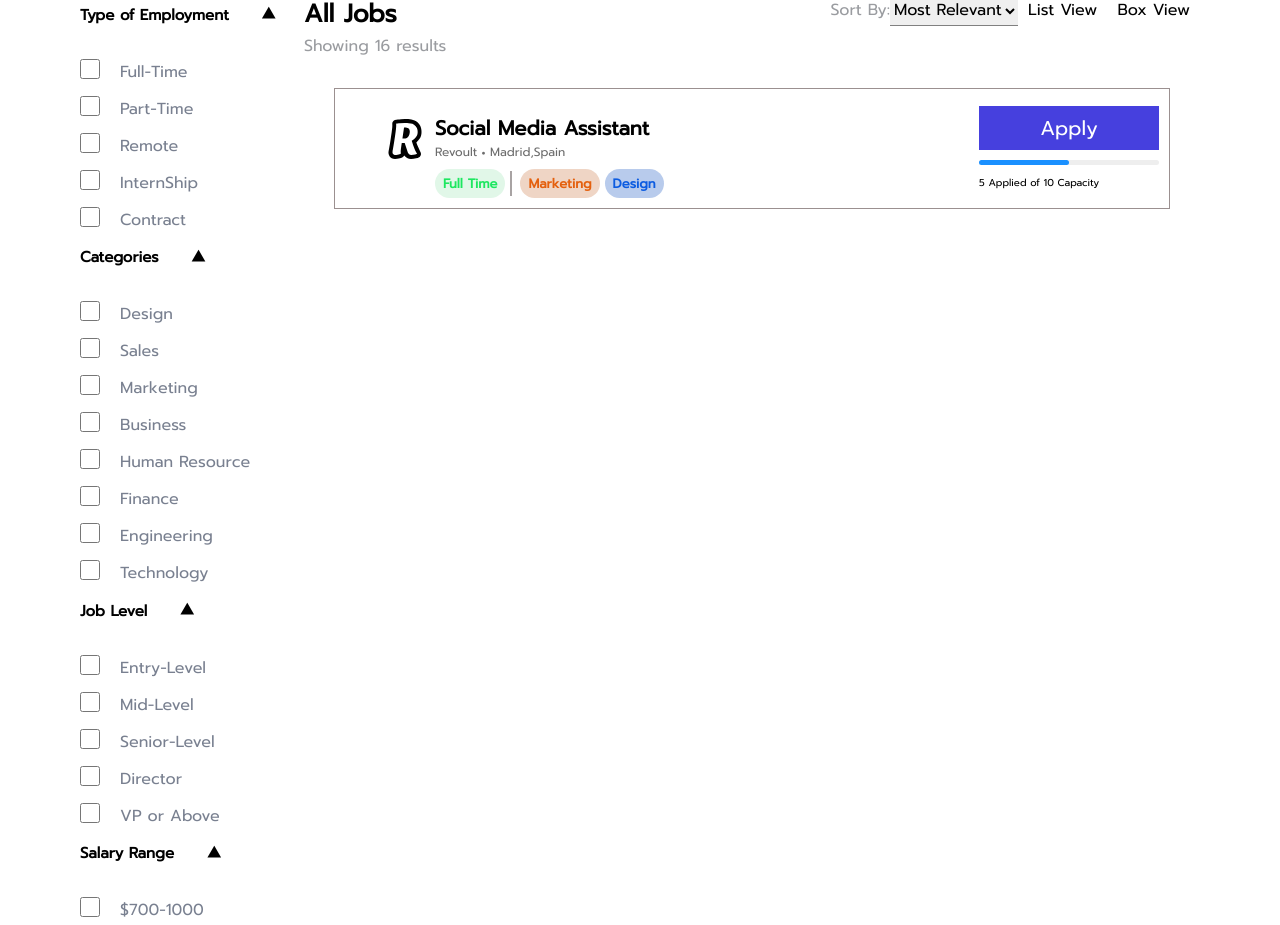
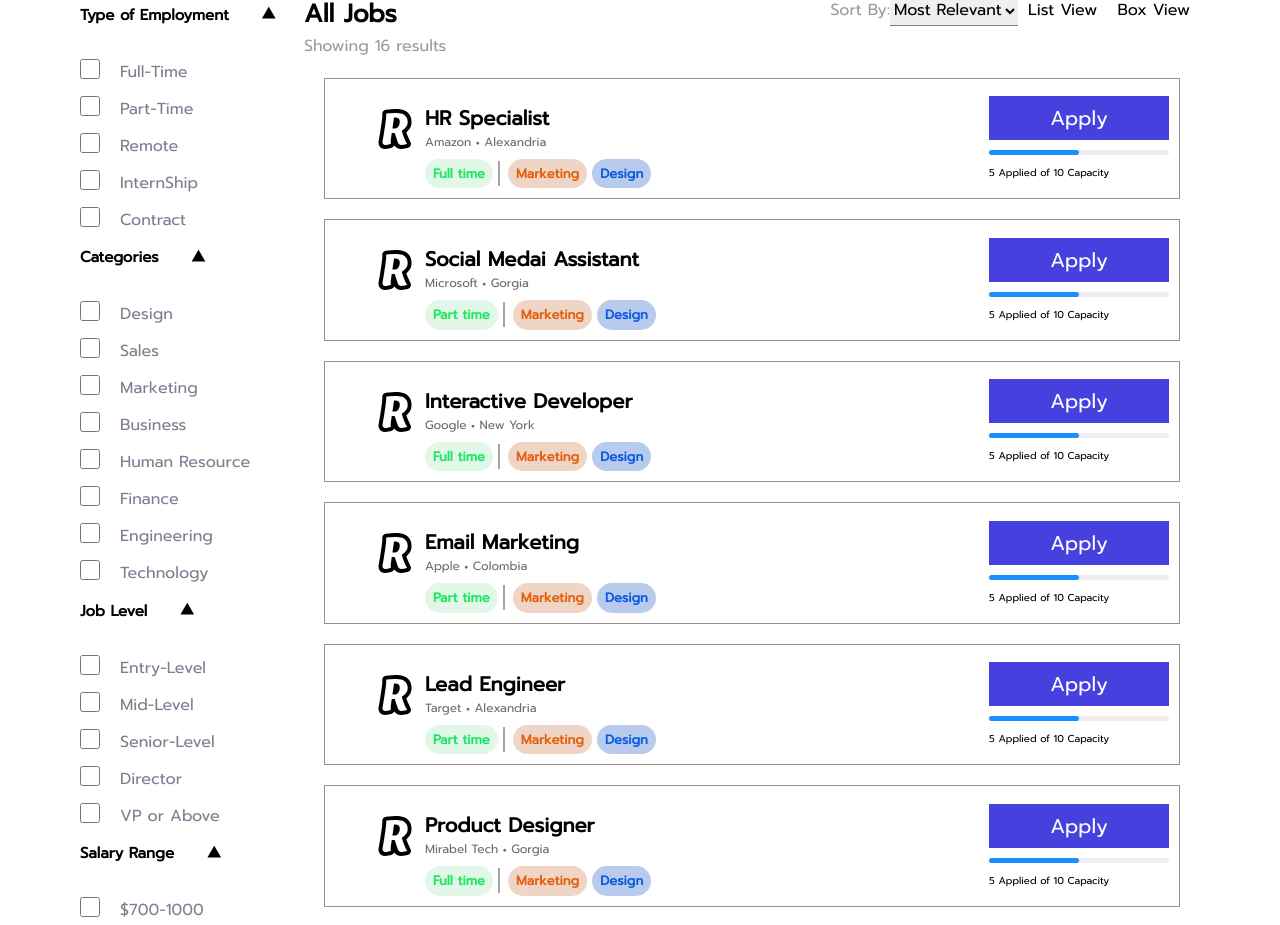
Before and after one commit to saik64757/Jobhuntly, a React (Create React App) app: page /findjobs in a window 1280 px wide. Shown: the part 428-1353 px from the top of the page. Built offline with nearby package versions, Linux system fonts and the light colour scheme.

Commit message:
Pagination Created

```diff
--- a/src/Components/JobscardRect/JobscardRect.tsx
+++ b/src/Components/JobscardRect/JobscardRect.tsx
@@ -4,10 +4,22 @@ import RoundPill from "../Pills/RoundPill/RoundPill";
 
 interface JobsCardRectangleprops {
   cardWidth?: string;
+  newData?: {
+    id: number;
+    title: string;
+    description: string;
+    employment_type: string;
+    company: string;
+    location: string;
+  };
   children?: React.ReactNode;
 }
 
-function JobsCardRectangle({ cardWidth, children }: JobsCardRectangleprops) {
+function JobsCardRectangle({
+  cardWidth,
+  children,
+  newData,
+}: JobsCardRectangleprops) {
   return (
     <div
       className={styles.RectjobCardWrapper}
@@ -23,15 +35,15 @@ function JobsCardRectangle({ cardWidth, children }: JobsCardRectangleprops) {
           width={"40rem"}
           height={"40rem"}
         />
-        <h3>Social Media Assistant</h3>
+        <h3>{newData?.title}</h3>
         <div>
-          <p>Revoult&nbsp;</p>
+          <p>{newData?.company}&nbsp;</p>
           <span>&#128900;</span>
-          <p>&nbsp;Madrid,Spain</p>
+          <p>&nbsp;{newData?.location}</p>
         </div>
         <div className={styles.PillsWrapper}>
           <RoundPill color="#1de760" bgColor="#e1f7e8">
-            Full Time
+            {newData?.employment_type}
           </RoundPill>
           <hr />
           <RoundPill color="#e4600e" bgColor="#efd5c5">
--- a/src/Components/Pills/RoundPill/RoundPill.tsx
+++ b/src/Components/Pills/RoundPill/RoundPill.tsx
@@ -1,5 +1,6 @@
 import clsx from "clsx";
 import styles from "./RoundPill.module.css";
+import { ClassNames } from "@emotion/react";
 
 interface roundPill {
   color: string;
--- a/src/Data/JobsData.ts
+++ b/src/Data/JobsData.ts
@@ -4,6 +4,7 @@ export const jobs = [
     title: "HR Specialist",
     description: "Experienced with HR policies and systems.",
     employment_type: "Full time",
+    company: "Amazon",
     location: "Alexandria",
   },
   {
@@ -11,6 +12,7 @@ export const jobs = [
     title: "Social Medai Assistant",
     description: "Experienced with Social Medai Assistant.",
     employment_type: "Part time",
+    company: "Microsoft",
     location: "Gorgia",
   },
   {
@@ -18,6 +20,7 @@ export const jobs = [
     title: "Interactive Developer",
     description: "Experienced with Interactive Developer.",
     employment_type: "Full time",
+    company: "Google",
     location: "New York",
   },
   {
@@ -25,6 +28,7 @@ export const jobs = [
     title: "Email Marketing",
     description: "Experienced with Email Marketing.",
     employment_type: "Part time",
+    company: "Apple",
     location: "Colombia",
   },
   {
@@ -32,6 +36,7 @@ export const jobs = [
     title: "Lead Engineer",
     description: "Experienced with Lead Engineer.",
     employment_type: "Part time",
+    company: "Target",
     location: "Alexandria",
   },
   {
@@ -39,6 +44,7 @@ export const jobs = [
     title: "Product Designer",
     description: "Experienced with Product Designer.",
     employment_type: "Full time",
+    company: "Mirabel Tech",
     location: "Gorgia",
   },
   {
@@ -46,6 +52,7 @@ export const jobs = [
     title: "Customer Manager",
     description: "Experienced with Customer Manager.",
     employment_type: "Internship",
+    company: "HCL Tech",
     location: "New York",
   },
   {
@@ -53,6 +60,7 @@ export const jobs = [
     title: "Brand Marketing",
     description: "Experienced with Brand Marketing.",
     employment_type: "contract",
+    company: "TATA Tech",
     location: "Colombia",
   },
   {
@@ -60,6 +68,7 @@ export const jobs = [
     title: "HR Specialist",
     description: "Experienced with HR policies and systems.",
     employment_type: "Full time",
+    company: "Infosys",
     location: "Alexandria",
   },
   {
@@ -67,6 +76,7 @@ export const jobs = [
     title: "Social Medai Assistant",
     description: "Experienced with Social Medai Assistant.",
     employment_type: "Part time",
+    company: "Jupiter",
     location: "Gorgia",
   },
   {
@@ -74,6 +84,7 @@ export const jobs = [
     title: "Interactive Developer",
     description: "Experienced with Interactive Developer.",
     employment_type: "Full time",
+    company: "Uber",
     location: "New York",
   },
   {
@@ -81,6 +92,7 @@ export const jobs = [
     title: "Email Marketing",
     description: "Experienced with Email Marketing.",
     employment_type: "Part time",
+    company: "Space X",
     location: "Colombia",
   },
   {
@@ -88,6 +100,7 @@ export const jobs = [
     title: "Senior Engineer",
     description: "Experienced with Lead Engineer.",
     employment_type: "Part time",
+    company: "Paypal",
     location: "Alexandria",
   },
   {
@@ -95,6 +108,7 @@ export const jobs = [
     title: "Customer RelationShip Manager",
     description: "Experienced with Product Designer.",
     employment_type: "Remote",
+    company: "Audi",
     location: "Gorgia",
   },
   {
@@ -102,6 +116,7 @@ export const jobs = [
     title: "Customer Manager",
     description: "Experienced with Customer Manager.",
     employment_type: "Internship",
+    company: "TATA",
     location: "New York",
   },
   {
@@ -109,6 +124,7 @@ export const jobs = [
     title: "Junior Marketing",
     description: "Experienced with Brand Marketing.",
     employment_type: "contract",
+    company: "TCS",
     location: "Colombia",
   },
 ];
--- a/src/Pages/FindJobs/FindJobs.module.css
+++ b/src/Pages/FindJobs/FindJobs.module.css
@@ -38,14 +38,18 @@
   flex-basis: 80%;
 }
 
-.AllJobListSectionWrapper > div:nth-child(2) {
-  margin: 3rem;
+.AllJobListSectionWrapper > div:nth-last-child() {
+  background-color: red;
 }
 
 .AllJobListSection {
   display: flex;
   justify-content: space-between;
   flex-basis: 90%;
+}
+
+.applyJobsList {
+  margin: 2rem;
 }
 
 .AllJobListSection > div + div > div {
@@ -69,3 +73,7 @@
   font-size: 1.6rem;
   color: #9a9ca0;
 }
+
+.paginationWrappper {
+  margin-left: 40%;
+}
--- a/src/Pages/FindJobs/FindJobs.tsx
+++ b/src/Pages/FindJobs/FindJobs.tsx
@@ -12,6 +12,9 @@ import LinearProgress, {
   linearProgressClasses,
 } from "@mui/material/LinearProgress";
 import { styled } from "@mui/material/styles";
+import { Box, Pagination } from "@mui/material";
+import { useState } from "react";
+import usePagination from "../../Utils/Pagination";
 
 const BorderLinearProgress = styled(LinearProgress)(({ theme }) => ({
   height: 5,
@@ -27,6 +30,17 @@ const BorderLinearProgress = styled(LinearProgress)(({ theme }) => ({
 }));
 
 function FindJobs() {
+  const [page, setPage] = useState(1);
+  const PER_PAGE = 6;
+  const count = Math.ceil(jobs.length / PER_PAGE);
+  const _DATA = usePagination(jobs, PER_PAGE);
+
+  function handleChange(event: React.ChangeEvent<unknown>, value: number) {
+    setPage(value);
+    _DATA.jump(value);
+    console.log(_DATA.currentData());
+  }
+
   return (
     <>
       <div className={styles.findjobsWrapper}>
@@ -65,15 +79,26 @@ function FindJobs() {
               <div>Box View</div>
             </div>
           </div>
-          {}
-          <div>
-            <JobsCardRectangle cardWidth="100%">
+          {(_DATA.currentData() as unknown as any[])?.map((ele) => (
+            <div className={styles.applyJobsList}>
+              <JobsCardRectangle cardWidth="100%" newData={ele}>
                 <GeneralButton btnwidth="18rem" fontSize="2rem">
                   Apply
                 </GeneralButton>
                 <BorderLinearProgress variant="determinate" value={50} />
                 <p>5 Applied of 10 Capacity</p>
               </JobsCardRectangle>
+            </div>
+          ))}
+          <div className={styles.paginationWrappper}>
+            <Pagination
+              count={count}
+              color="primary"
+              page={page}
+              onChange={handleChange}
+              showFirstButton
+              showLastButton
+            />
           </div>
         </div>
       </section>
--- a/src/Pages/LandingPage/LatestJobsSection/LatestJobsSection.module.css
+++ b/src/Pages/LandingPage/LatestJobsSection/LatestJobsSection.module.css
@@ -8,7 +8,7 @@
   flex-wrap: wrap;
   gap: 2rem;
   margin-top: 6rem;
-  justify-content: space-between;
+  justify-content: space-around;
 }
 
 .sectionHeader {
--- /dev/null
+++ b/src/Utils/Pagination.ts
@@ -0,0 +1,41 @@
+import { useState } from "react";
+
+// interface paginationProps {
+//   itemsPerPage: number;
+//   data: Array<{
+//     id: number;
+//     title: string;
+//     description: string;
+//     employment_type: string;
+//     company: string;
+//     location: string;
+//   }>;
+// }
+
+function usePagination(data: string | any[], itemsPerPage: number) {
+  const [currentPage, setCurrentPage] = useState(1);
+  const maxPage = Math.ceil(data.length / itemsPerPage);
+
+  function currentData() {
+    const begin = (currentPage - 1) * itemsPerPage;
+    const end = begin + itemsPerPage;
+    return data.slice(begin, end);
+  }
+
+  function next() {
+    setCurrentPage((currentPage) => Math.min(currentPage + 1, maxPage));
+  }
+
+  function prev() {
+    setCurrentPage((currentPage) => Math.max(currentPage - 1, 1));
+  }
+
+  function jump(page: number) {
+    const pageNumber = Math.max(1, page);
+    setCurrentPage((currentPage) => Math.min(pageNumber, maxPage));
+  }
+
+  return { next, prev, jump, currentData, currentPage, maxPage };
+}
+
+export default usePagination;
```
Lines whose indentation alone changed are shown as unchanged.
